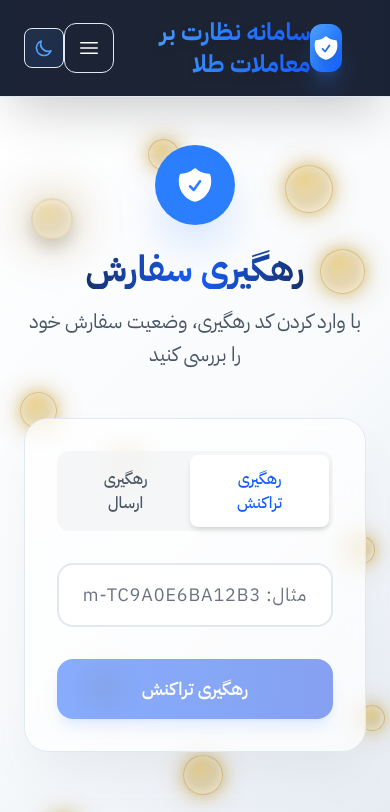
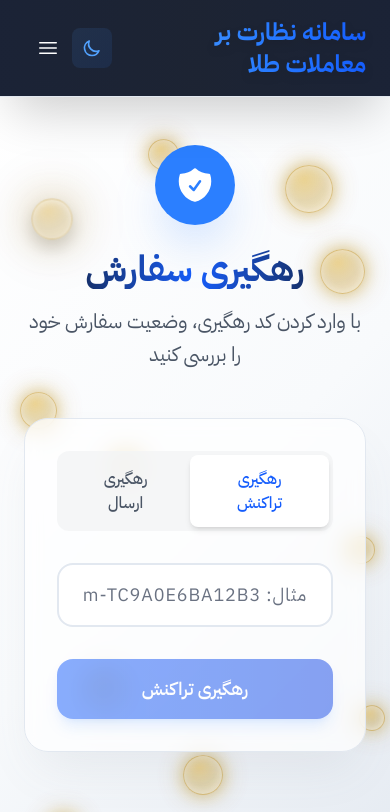
Before and after one commit to omnitired/goldec-landing, a Next.js app: page /track in a window 390 px wide. Shown: the top 812 px of the page. Built offline with nearby package versions, Linux system fonts and the light colour scheme.

Commit message:
feat(PartnersSection): add empty state for no partners data refactor(Header): remove logo icon and adjust mobile menu layout style(ThemeToggle): remove border from theme toggle button

```diff
--- a/src/components/layout/Header.tsx
+++ b/src/components/layout/Header.tsx
@@ -57,14 +57,14 @@ const Header: React.FC<HeaderProps> = ({ className }) => {
       className
     )}>
       <div className="max-w-7xl mx-auto flex justify-between items-center">
-        {/* Logo */}
+        {/* Logo Section - Brand identity with icon and text */}
         <div
           onClick={() => isClient && (window.location.href = '/')}
           className="flex items-center space-x-6 space-x-reverse group cursor-pointer"
         >
-          <div className="w-12 h-12 bg-gradient-to-br from-blue-400 via-blue-500 to-blue-600 rounded-xl flex items-center justify-center shadow-xl shadow-blue-500/25 group-hover:shadow-blue-500/40 transition-all duration-300 group-hover:scale-105">
+          {/* <div className="w-12 h-12 bg-gradient-to-br from-blue-400 via-blue-500 to-blue-600 rounded-xl flex items-center justify-center shadow-xl shadow-blue-500/25 group-hover:shadow-blue-500/40 transition-all duration-300 group-hover:scale-105">
             <ShieldIcon className="w-7 h-7 text-white drop-shadow-lg" />
-          </div>
+          </div> */}
           <div className="text-2xl font-black bg-gradient-to-r from-blue-400 via-blue-500 to-blue-600 bg-clip-text text-transparent drop-shadow-lg">
             {content.brand}
           </div>
@@ -86,15 +86,15 @@ const Header: React.FC<HeaderProps> = ({ className }) => {
         </div>
 
         {/* Mobile Menu Button */}
-        <div className="md:hidden flex items-center space-x-4 space-x-reverse">
+        <div className="md:hidden flex items-center space-x-6 space-x-reverse">
+          <ThemeToggle />
           <button
-            className="p-3 hover:bg-white/10 dark:hover:bg-white/10 rounded-xl transition-all duration-300 hover:scale-105 border border-white/20 dark:border-white/20 hover:border-blue-400/50"
+            className="p-3 hover:bg-white/10 dark:hover:bg-white/10 rounded-xl transition-all duration-300 hover:scale-105"
             onClick={() => setIsMobileMenuOpen(!isMobileMenuOpen)}
             aria-label="Toggle menu"
           >
             <MenuIcon className="w-6 h-6 text-white" />
           </button>
-          <ThemeToggle />
         </div>
       </div>
 
--- a/src/components/sections/PartnersSection.tsx
+++ b/src/components/sections/PartnersSection.tsx
@@ -275,6 +275,42 @@ const PartnersSection: React.FC<PartnersSectionProps> = ({ className }) => {
     );
   }
 
+  // Empty state - when no partners data is available
+  if (!loading && !error && partnersData.partners.length === 0) {
+    return (
+      <section id="partners" data-theme={theme} className={cn(
+        "py-24 px-6 bg-background",
+        className
+      )}>
+        <div className="max-w-7xl mx-auto">
+          <div className="text-center mb-16">
+            <h2 className="text-4xl md:text-5xl font-black text-foreground dark:text-foreground mb-6">
+              <span className="bg-gradient-to-r from-blue-600 to-blue-700 bg-clip-text text-transparent">
+                {content.partners.title1}
+              </span>{' '}
+              {content.partners.title2}
+            </h2>
+            <p className="text-xl text-muted-foreground dark:text-muted-foreground max-w-2xl mx-auto mb-8">
+              {content.partners.subtitle}
+            </p>
+          </div>
+
+          <div className="flex items-center justify-center py-20">
+            <div className="text-center max-w-md mx-auto">
+              <div className="w-16 h-16 bg-blue-100 dark:bg-blue-900/20 rounded-full flex items-center justify-center mx-auto mb-6">
+                <ExternalLink className="w-8 h-8 text-blue-600 dark:text-blue-400" />
+              </div>
+              <h3 className="text-lg font-semibold text-foreground dark:text-foreground mb-4">هنوز سکویی به سامانه متصل نشده است.</h3>
+              <p className="text-muted-foreground dark:text-muted-foreground leading-relaxed">
+                مشخصات سکو پس از اتصال در این بخش نمایش داده خواهد شد.
+              </p>
+            </div>
+          </div>
+        </div>
+      </section>
+    );
+  }
+
   return (
       <section id="partners" data-theme={theme} className={cn(
         "py-24 px-6 bg-background",
--- a/src/components/ui/ThemeToggle.tsx
+++ b/src/components/ui/ThemeToggle.tsx
@@ -21,7 +21,7 @@ const ThemeToggle: React.FC<ThemeToggleProps> = ({ className }) => {
     return (
       <button
         className={cn(
-          "relative inline-flex h-10 w-10 items-center justify-center rounded-lg border border-blue-500/20 bg-gradient-to-br from-blue-400/10 to-blue-500/10 text-blue-400 transition-all duration-300 hover:border-blue-400/40 hover:bg-gradient-to-br hover:from-blue-400/20 hover:to-blue-500/20 hover:text-blue-300 hover:shadow-lg hover:shadow-blue-500/25 focus:outline-none focus:ring-2 focus:ring-blue-500/50 focus:ring-offset-2 focus:ring-offset-transparent",
+          "relative inline-flex h-10 w-10 items-center justify-center rounded-lg bg-gradient-to-br from-blue-400/10 to-blue-500/10 text-blue-400 transition-all duration-300 hover:bg-gradient-to-br hover:from-blue-400/20 hover:to-blue-500/20 hover:text-blue-300 hover:shadow-lg hover:shadow-blue-500/25 focus:outline-none focus:ring-2 focus:ring-blue-500/50 focus:ring-offset-2 focus:ring-offset-transparent",
           className
         )}
         aria-label="Toggle theme"
@@ -48,7 +48,7 @@ const ThemeToggle: React.FC<ThemeToggleProps> = ({ className }) => {
     <button
       onClick={toggleTheme}
       className={cn(
-        "relative inline-flex h-10 w-10 items-center justify-center rounded-lg border border-blue-500/20 bg-gradient-to-br from-blue-400/10 to-blue-500/10 text-blue-400 transition-all duration-300 hover:border-blue-400/40 hover:bg-gradient-to-br hover:from-blue-400/20 hover:to-blue-500/20 hover:text-blue-300 hover:shadow-lg hover:shadow-blue-500/25 focus:outline-none focus:ring-2 focus:ring-blue-500/50 focus:ring-offset-2 focus:ring-offset-transparent",
+        "relative inline-flex h-10 w-10 items-center justify-center rounded-lg bg-gradient-to-br from-blue-400/10 to-blue-500/10 text-blue-400 transition-all duration-300 hover:bg-gradient-to-br hover:from-blue-400/20 hover:to-blue-500/20 hover:text-blue-300 hover:shadow-lg hover:shadow-blue-500/25 focus:outline-none focus:ring-2 focus:ring-blue-500/50 focus:ring-offset-2 focus:ring-offset-transparent",
         className
       )}
       aria-label={theme === 'light' ? 'Switch to dark mode' : 'Switch to light mode'}
```
